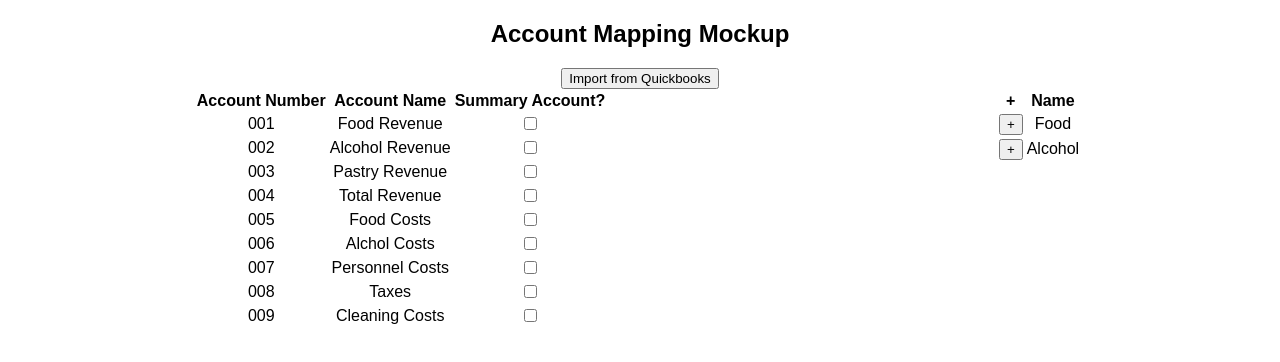
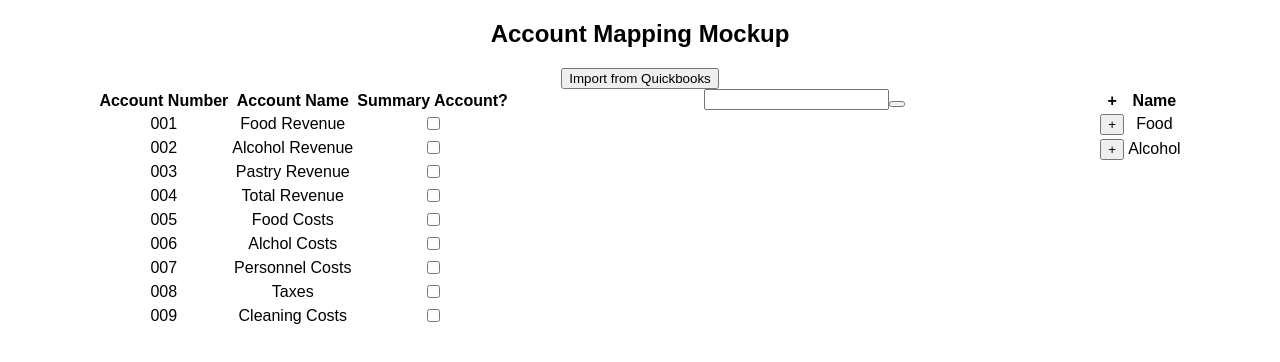
Before and after one commit to patwalls/account-mapping-react, a React (Create React App) app: page / in a window 1280 px wide. Shown: the top 362 px of the page. Built offline with nearby package versions, Linux system fonts and the light colour scheme.

Commit message:
Basic add plan account functionality

```diff
--- /dev/null
+++ b/src/AddPlanAccount.js
@@ -0,0 +1,29 @@
+import React, { Component } from 'react';
+import './App.css';
+
+class AddPlanAccount extends Component {
+  constructor(props) {
+    super(props);
+    this.state = {input: ''}
+    this.handleChange = this.handleChange.bind(this);
+    this.handleAddPlanAccount = this.handleAddPlanAccount.bind(this);
+  }
+  handleChange(e) {
+    e.preventDefault();
+    this.setState({input: e.target.value});
+  }
+  handleAddPlanAccount() {
+    this.props.addPlanAccount(this.state.input);
+  }
+  render() {
+    console.log(this.state.input);
+    return (
+      <div>
+        <input onChange={this.handleChange}/>
+        <button onClick={this.handleAddPlanAccount}></button>
+      </div>
+    )
+  }
+}
+
+export default AddPlanAccount;
--- a/src/App.js
+++ b/src/App.js
@@ -1,6 +1,7 @@
 import React, { Component } from 'react';
 import RawAccountList from './RawAccountList.js';
 import PlanAccountList from './PlanAccountList.js';
+import AddPlanAccount from './AddPlanAccount.js';
 import './App.css';
 
 class App extends Component {
@@ -23,6 +24,11 @@ class App extends Component {
         'Alcohol':[]
       }
     }
+    this.addPlanAccount = this.addPlanAccount.bind(this)
+  }
+  addPlanAccount(account) {
+    this.state.planAccounts[account] = [];
+    this.setState({ planAccounts: this.state.planAccounts });
   }
   render() {
     return (
@@ -31,6 +37,8 @@ class App extends Component {
         <button>Import from Quickbooks</button>
         <div className='main-window'>
           <RawAccountList accounts={this.state.accounts} />
+          <AddPlanAccount
+            addPlanAccount={this.addPlanAccount}/>
           <PlanAccountList
             planAccounts={this.state.planAccounts}
             rawAccounts={this.state.accounts}/>
--- a/src/PlanAccount.js
+++ b/src/PlanAccount.js
@@ -18,8 +18,6 @@ class PlanAccount extends Component {
       var subAccounts = <SubAccountList
         rawAccounts={this.props.rawAccounts}
         subAccounts={this.props.subAccounts}/>
-    } else {
-      var subAccounts = null
     }
 
     return (
@@ -30,9 +28,10 @@ class PlanAccount extends Component {
           +
           </button>
         </td>
-        <td>{this.props.accountName}</td>
-        <td className='plan-account'>
+        <td>{this.props.accountName}
+        <div className='plan-account'>
           {subAccounts}
+        </div>
         </td>
       </tr>
     );
--- a/src/PlanAccountList.js
+++ b/src/PlanAccountList.js
@@ -19,7 +19,7 @@ class PlanAccountList extends Component {
                           accountName={account}
                           subAccounts={this.props.planAccounts[account]}
                           rawAccounts={this.props.rawAccounts}
-                          key={idx}/>
+                          key={idx}/>;
               }, this)
             }
           </tbody>
--- a/src/SubAccount.js
+++ b/src/SubAccount.js
@@ -4,7 +4,9 @@ import './App.css';
 class SubAccount extends Component {
   render() {
     return (
-      <div>{this.props.accountNum}</div>
+      <li>
+        {this.props.accountNum} - {this.props.accountName}
+      </li>
     )
   }
 }
--- a/src/SubAccountList.js
+++ b/src/SubAccountList.js
@@ -7,9 +7,14 @@ class SubAccountList extends Component {
     return (
       <ul>
         {
-          Object.keys(this.props.rawAccounts).map(function(account) {
+          Object.keys(this.props.rawAccounts).map(function(account,idx) {
             if (this.props.subAccounts.includes(account)) {
-              return <SubAccount accountNum={account}/>
+              return <SubAccount
+                        key={idx}
+                        accountName={this.props.rawAccounts[account]}
+                        accountNum={account}/>;
+            } else {
+              return null
             }
           }, this)
         }
```
